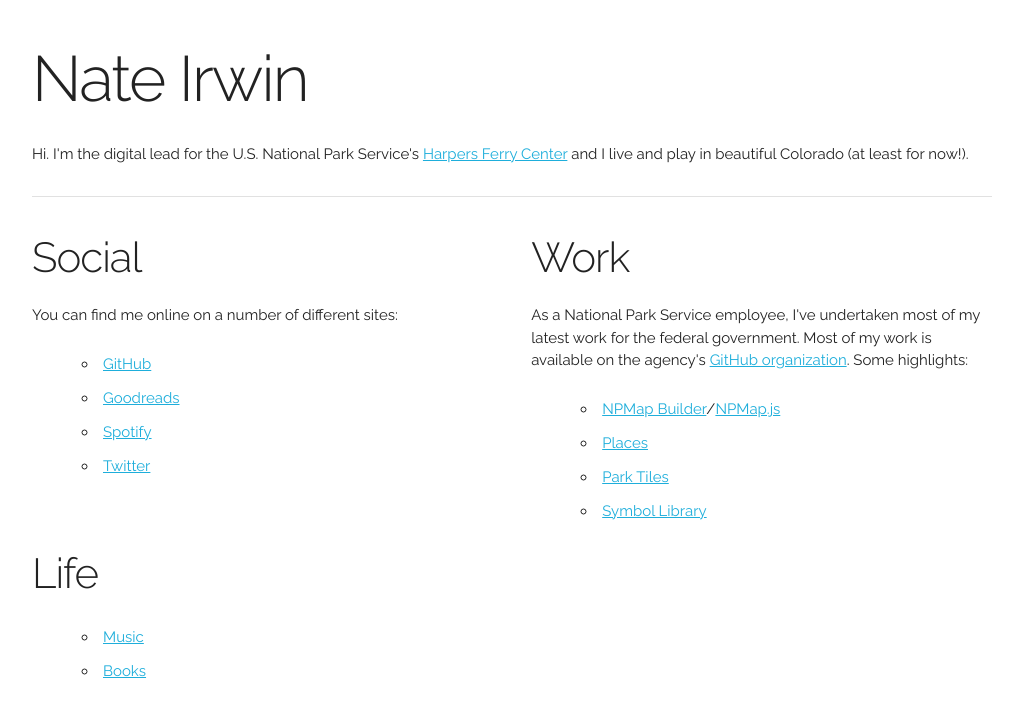
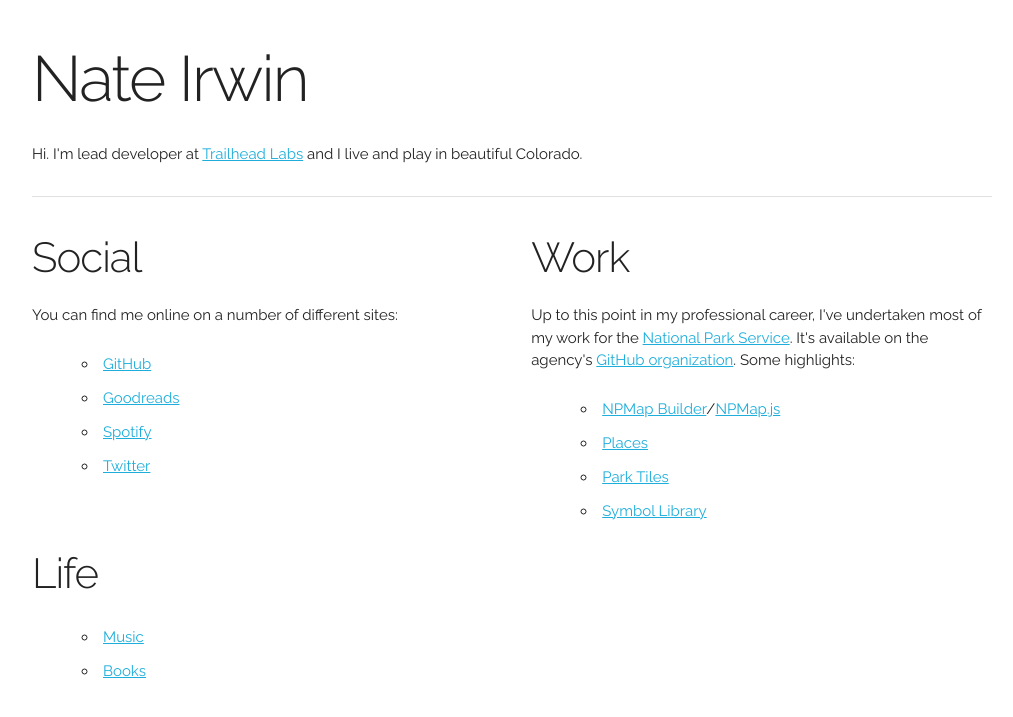
Before and after one commit to irwin-xyz/nate-irwin-xyz, a Jekyll site: the page built from index.html, in a window 1280 px wide. Shown: the top 717 px of the page, without its empty margins (128-1141 px from the left). Built offline with Jekyll 4.4.1, drawn with Linux system fonts in a browser that asks for light colours.

Commit message:
Switch to Trailhead Labs

```diff
--- a/index.html
+++ b/index.html
@@ -3,7 +3,7 @@
 ---
 
 <h1>Nate Irwin</h1>
-<p>Hi. I'm the digital lead for the U.S. National Park Service's <a href="https://www.nps.gov/hfc/">Harpers Ferry Center</a> and I live and play in beautiful Colorado (at least for now!).</p>
+<p>Hi. I'm lead developer at <a href="http://www.trailheadlabs.com/">Trailhead Labs</a> and I live and play in beautiful Colorado.</p>
 <hr>
 <div class="row">
   <div class="columns six">
@@ -18,7 +18,7 @@
   </div>
   <div class="columns six">
     <h2>Work</h2>
-    <p>As a National Park Service employee, I've undertaken most of my latest work for the federal government. Most of my work is available on the agency's <a href="https://github.com/nationalparkservice">GitHub organization</a>. Some highlights:</p>
+    <p>Up to this point in my professional career, I've undertaken most of my work for the <a href="https://www.nps.gov/">National Park Service</a>. It's available on the agency's <a href="https://github.com/nationalparkservice">GitHub organization</a>. Some highlights:</p>
     <ul>
       <li><a href="https://www.nps.gov/maps/tools/npmap-builder/">NPMap Builder</a>/<a href="https://www.nps.gov/maps/tools/npmap.js/">NPMap.js</a></li>
       <li><a href="https://www.nps.gov/maps/tools/places/">Places</a></li>
```
